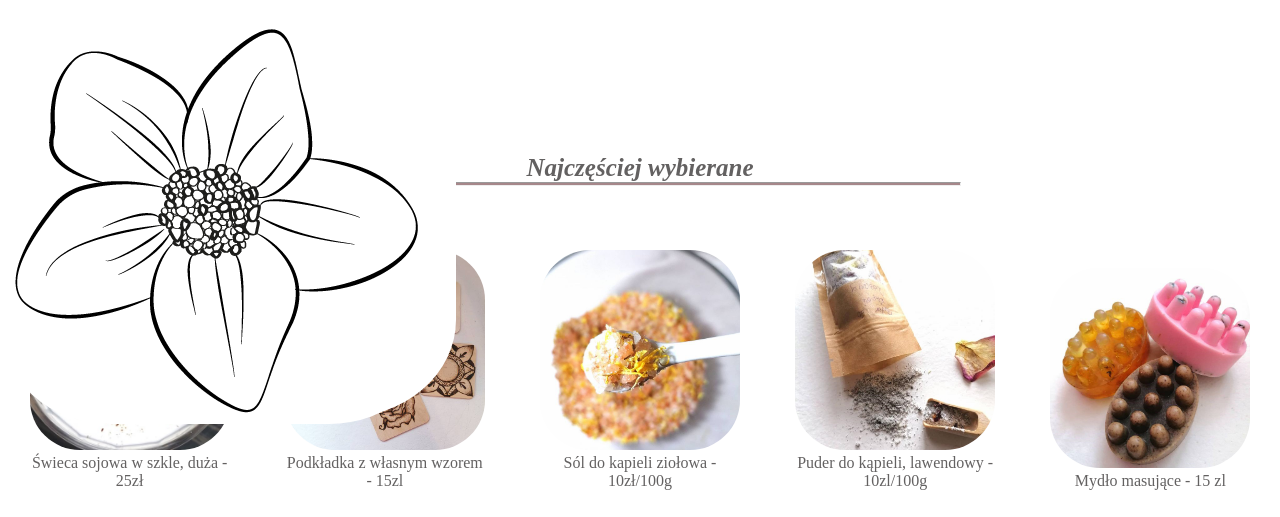
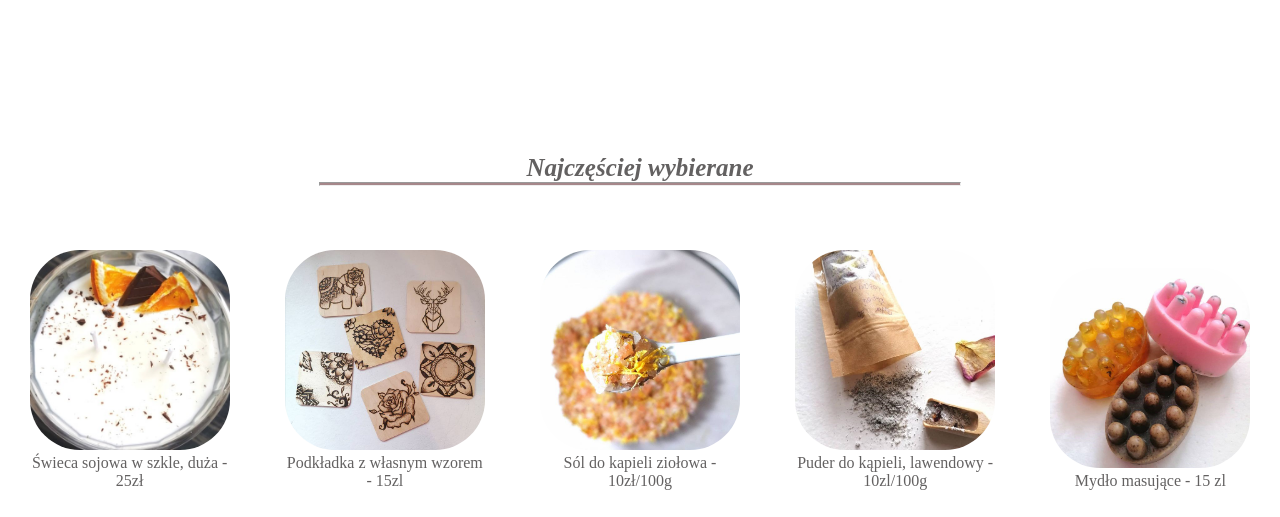
Before and after one commit to ALewandowska-sys/Stronka, a plain HTML site: page index.html in a window 1280 px wide. Shown: the part 243-760 px from the top of the page. Drawn offline with Linux system fonts and the light colour scheme.

Commit message:
initial commit

```diff
--- a/index.html
+++ b/index.html
@@ -35,11 +35,14 @@
         </header>
     <hr class=hr1>
 
-       <div class="kwiatek"><img src="zdj/kwiatek1.PNG"></div>
-       <div class="kwiatek"><img src="zdj/maly1.PNG"></div>
-       <div class="kwiatek"><img src="zdj/maly2.PNG"></div>
-       <div class="kwiatek"><img src="zdj/duzy1.PNG"></div>
-       <div class="kwiatek"><img src="zdj/duzy2.PNG"></div>
+    <div class="kwiatki">
+       <div class="kwiatekP"><img src="zdj/duzy1.PNG"></div>
+       <div class="kwiatekL"><img src="zdj/kwiatek1.PNG"></div>
+       <div class="kwiatekP"><img src="zdj/maly1.PNG"></div>
+       <div class="kwiatekL"><img src="zdj/maly2.PNG"></div>
+       <div class="kwiatekP"><img src="zdj/duzy1.PNG"></div>
+       <div class="kwiatekL"><img src="zdj/duzy2.PNG"></div></div>
+
    <div id="interior">
     <section class="polecane">
             <h1><i>Najczęściej wybierane</i></h1><hr>
--- a/style.css
+++ b/style.css
@@ -127,7 +127,7 @@ header span{
 }
 header a{
      margin: auto 10%;
-    z-index: 1;
+    z-index: -1;
 }
 .hr1{
     width: 100%;
@@ -164,13 +164,32 @@ section{
 }
 
 
+/*-----------------------tlo (kwiatki)-------------------*/
+
+.kwiatki{
+    position: absolute;
+    z-index: -1;
+    margin-top: 20%;
+}
+.kwiatki img{
+    width: 120px;
+    height: 120px;
+}
+.kwiatekL{
+    display: flex;
+    flex-direction: column;
+    margin-top: 190%;
+}
+.kwiatekP{
+    display: flex;
+    flex-direction: column;
+    margin-top: 40%;
+    margin-left: 900%;
+}
+
 /*-----------------------wnetrze-------------------*/
 
-.kwiatek{
-    display: flex;
-    z-index: 1;
-    position: absolute;
-}
+
 .polecane span{
     text-align: center;
     display: inline-block;
@@ -218,7 +237,7 @@ input, textarea{
 label{
     margin-left: 25%;
 }
-.kontakt {
+.kontakt{
     line-height: 2rem;
     font-size: 20px;
 }
@@ -242,7 +261,7 @@ input:hover, textarea:hover{
     left: 5%;
     margin: 0;
     text-align: left;
-    z-index: 2;
+    z-index: 1;
     padding-top: 10%;
 }
 .circle{
@@ -252,7 +271,7 @@ input:hover, textarea:hover{
     border-radius: 50%;
     position: absolute;
     clip: rect(auto auto auto 200px);
-    z-index: 1;
+    z-index: -1;
     left: -200px;
     margin-top: 3%;
 }
@@ -308,7 +327,7 @@ input:hover, textarea:hover{
     border-radius: 50%;
     position: absolute;
     -webkit-clip-path: inset(0 0 0 200px);
-    z-index: 1;
+    z-index: -1;
     left: -200px;
 }
 .circle2{
@@ -318,7 +337,7 @@ input:hover, textarea:hover{
     border-radius: 50%;
     position: absolute;
     -webkit-clip-path: inset(0 200px 0 0);
-    z-index: 1;
+    z-index: -1;
     right: -200px;
 }
 .produkty ul{
@@ -339,7 +358,7 @@ input:hover, textarea:hover{
 /*-----------------------dol-------------------*/
 
 footer{
-    z-index: 1;
+    z-index: -1;
     width: 100%;
     position: relative;
     margin: 180px 0 20px 0;
```
